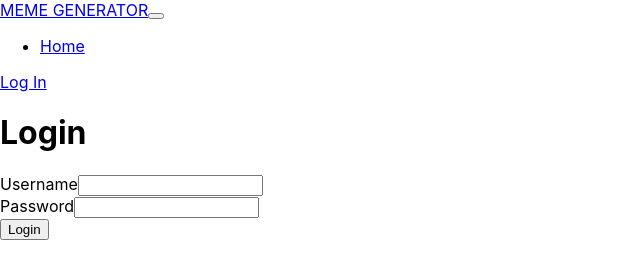
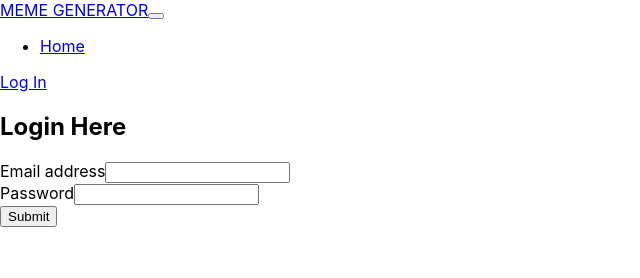
Before and after one commit to Shipwoli/Meme-Generator, a React app: page /Login in a window 1280 px wide. Shown: the whole page, without its empty margins (0-640 px from the left). Built offline with nearby package versions, Linux system fonts and the light colour scheme.

Commit message:
Added styles

```diff
--- a/src/components/App/App.css
+++ b/src/components/App/App.css
@@ -1,6 +1,11 @@
 .App {
   text-align: center;
 }
+
+h1.title {
+  font-family: "Brush Script MT", cursive;
+}
+
 
 .App-logo {
   height: 40vmin;
--- /dev/null
+++ b/src/components/App/Home.css
@@ -0,0 +1,8 @@
+div {
+    text-align: center;
+    margin-top: 0em
+
+    }
+    body{
+        font-family: sans-serif;
+    }
--- a/src/components/Authecity/Login.js
+++ b/src/components/Authecity/Login.js
@@ -1,34 +1,52 @@
-import React, { useState } from 'react';
+import React, { useState } from "react";
+import { useNavigate } from "react-router-dom"
 
-const Login = ({ handleLogin }) => {
-  const [username, setUsername] = useState('');
+const Login = () => {
+
+  const navigate = useNavigate();
+  const [email, setEmail] = useState('');
   const [password, setPassword] = useState('');
 
-  const handleSubmit = (event) => {
-    event.preventDefault();
-    // Validate username and password
-    if (username.trim() === '' || password.trim() === '') {
-      return;
-    }
-    handleLogin({ username, password });
-  };
+  function handleSubmit(e) {
+    e.preventDefault()
+
+    fetch("http://127.0.0.1:9292/auth/login", {
+      method: 'POST',
+      body: JSON.stringify({
+        email: email,
+        password: password
+      })
+    })
+      .then((response) => response.json())
+      .then((data) => {
+        if (data.message === "Login success!") {
+          alert(data.message)
+          navigate("/moviesList")
+        } else if (data.message === "Invalid email or password") {
+          alert(data.message)
+          navigate('/login')
+        }
+      })
+  }
+
 
   return (
-    <div className="container">
-      <h1>Login</h1>
-      <form onSubmit={handleSubmit}>
-        <div className="mb-3">
-          <label htmlFor="username" className="form-label">Username</label>
-          <input type="text" className="form-control" id="username" name="username" value={username} onChange={(event) => setUsername(event.target.value)} required />
-        </div>
-        <div className="mb-3">
-          <label htmlFor="password" className="form-label">Password</label>
-          <input type="password" className="form-control" id="password" name="password" value={password} onChange={(event) => setPassword(event.target.value)} required />
-        </div>
-        <button type="submit" className="btn btn-primary">Login</button>
-      </form>
-    </div>
-  );
-};
+    <form class="container" onSubmit={e => handleSubmit(e)}>
+      <h2>Login Here</h2>
+      <div class="mb-3 col-lg-6">
+        <label for="exampleInputEmail1" class="form-label">Email address</label>
+        <input type="email" value={email} onChange={(e) => setEmail(e.target.value)} class="form-control" id="exampleInputEmail1" aria-describedby="emailHelp" required />
 
-export default Login;
+      </div>
+      <div class="mb-3 col-lg-6">
+        <label for="exampleInputPassword1" class="form-label">Password</label>
+        <input type="password" value={password} onChange={(e) => setPassword(e.target.value)} class="form-control" id="exampleInputPassword1" required />
+      </div>
+
+      <input type="submit" class="btn btn-success" />
+
+    </form>
+  )
+}
+
+export default Login
```
Also changed, not shown: src/components/Authecity/Register.js (+54 -0 lines).
